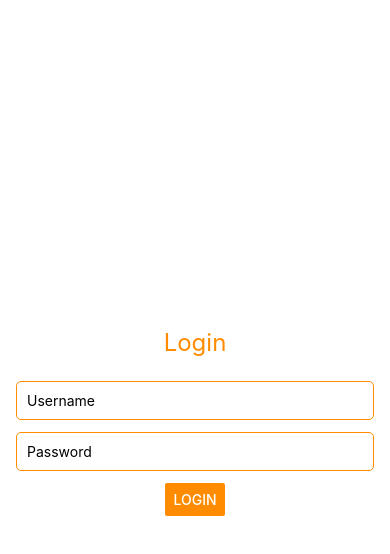
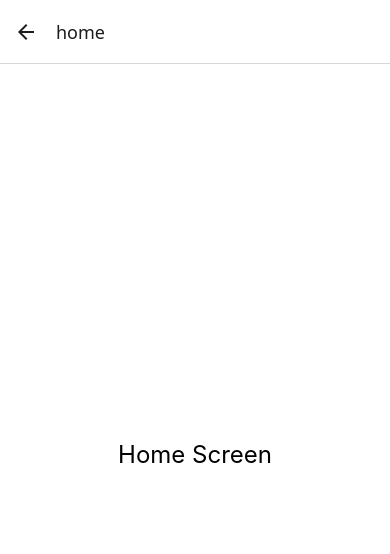
Before and after one commit to Kristian182381/Domis-el-norte, a React Native app: screen /home in a window 390 px wide. Shown: the top 554 px of the page. Built offline with nearby package versions, Linux system fonts and the light colour scheme.

Commit message:
Actualiza components-commons

```diff
--- a/App.js
+++ b/App.js
@@ -1,56 +1,19 @@
-import { StatusBar } from 'expo-status-bar';
-import React, { useState } from 'react';
-import { StyleSheet, Text, TextInput, View, Button } from 'react-native';
+import "react-native-gesture-handler";
+import * as React from "react";
+import { NavigationContainer } from "@react-navigation/native";
+import { createStackNavigator } from "@react-navigation/stack";
+import Login from "./components/screens/login";
+import Home from "./components/screens/home";
+
+const Stack = createStackNavigator();
 
 export default function App() {
-  const [username, setUsername] = useState('');
-  const [password, setPassword] = useState('');
-
-  const handleLogin = () => {
-    alert(`Username: ${username}, Password: ${password}`);
-  };
-
   return (
-    <View style={styles.container}>
-      <Text style={styles.title}>Login</Text>
-      <TextInput
-        style={styles.input}
-        placeholder="Username"
-        value={username}
-        onChangeText={setUsername}
-      />
-      <TextInput
-        style={styles.input}
-        placeholder="Password"
-        value={password}
-        onChangeText={setPassword}
-        secureTextEntry
-      />
-      <Button title="Login" onPress={handleLogin} color="#ff8c00" />
-      <StatusBar style="auto" />
-    </View>
+    <NavigationContainer>
+      <Stack.Navigator initialRouteName="login">
+        <Stack.Screen name="login" component={Login} />
+        <Stack.Screen name="home" component={Home} />
+      </Stack.Navigator>
+    </NavigationContainer>
   );
 }
-
-const styles = StyleSheet.create({
-  container: {
-    flex: 1,
-    backgroundColor: '#fff',
-    alignItems: 'center',
-    justifyContent: 'center',
-    padding: 16,
-  },
-  title: {
-    fontSize: 24,
-    marginBottom: 24,
-    color: '#ff8c00',
-  },
-  input: {
-    width: '100%',
-    padding: 10,
-    marginBottom: 12,
-    borderWidth: 1,
-    borderColor: '#ff8c00',
-    borderRadius: 5,
-  },
-});
--- /dev/null
+++ b/components/screens/home.js
@@ -0,0 +1,25 @@
+import React from "react";
+import { StyleSheet, Text, View } from "react-native";
+
+const Home = () => {
+    return (
+        <View style={styles.container}>
+            <Text style={styles.title}>Home Screen</Text>
+        </View>
+    );
+};
+
+const styles = StyleSheet.create({
+    container: {
+        flex: 1,
+        backgroundColor: "#fff",
+        alignItems: "center",
+        justifyContent: "center",
+    },
+    title: {
+        fontSize: 24,
+        color: "#000",
+    },
+});
+
+export default Home;
--- /dev/null
+++ b/components/screens/login.js
@@ -0,0 +1,58 @@
+import React, { useState } from 'react';
+import { StyleSheet, Text, TextInput, View, Button } from 'react-native';
+
+const Login = ({ navigation }) => {
+    const [username, setUsername] = useState('');
+    const [password, setPassword] = useState('');
+
+    const handleLogin = () => {
+        // Aquí puedes agregar la lógica de autenticación
+        // Si la autenticación es exitosa, navega a la pantalla de home
+        navigation.navigate('home');
+    };
+
+    return (
+        <View style={styles.container}>
+            <Text style={styles.title}>Login</Text>
+            <TextInput
+                style={styles.input}
+                placeholder="Username"
+                value={username}
+                onChangeText={setUsername}
+            />
+            <TextInput
+                style={styles.input}
+                placeholder="Password"
+                value={password}
+                onChangeText={setPassword}
+                secureTextEntry
+            />
+            <Button title="Login" onPress={handleLogin} color="#ff8c00" />
+        </View>
+    );
+};
+
+const styles = StyleSheet.create({
+    container: {
+        flex: 1,
+        backgroundColor: '#fff',
+        alignItems: 'center',
+        justifyContent: 'center',
+        padding: 16,
+    },
+    title: {
+        fontSize: 24,
+        marginBottom: 24,
+        color: '#ff8c00',
+    },
+    input: {
+        width: '100%',
+        padding: 10,
+        marginBottom: 12,
+        borderWidth: 1,
+        borderColor: '#ff8c00',
+        borderRadius: 5,
+    },
+});
+
+export default Login;
--- a/index.js
+++ b/index.js
@@ -1,5 +1,4 @@
 import { registerRootComponent } from 'expo';
-
 import App from './App';
 
 // registerRootComponent calls AppRegistry.registerComponent('main', () => App);
--- a/package.json
+++ b/package.json
@@ -12,7 +12,10 @@
     "expo": "~52.0.37",
     "expo-status-bar": "~2.0.1",
     "react": "18.3.1",
-    "react-native": "0.76.7"
+    "react-native": "0.76.7",
+    "react-native-web": "~0.18.10",
+    "react-dom": "18.2.0",
+    "@expo/webpack-config": "^0.17.2"
   },
   "devDependencies": {
     "@babel/core": "^7.20.0"
```
Also changed, not shown: components/common/button.js (added), 1 other file (tests, documents, lock files or other folders).
